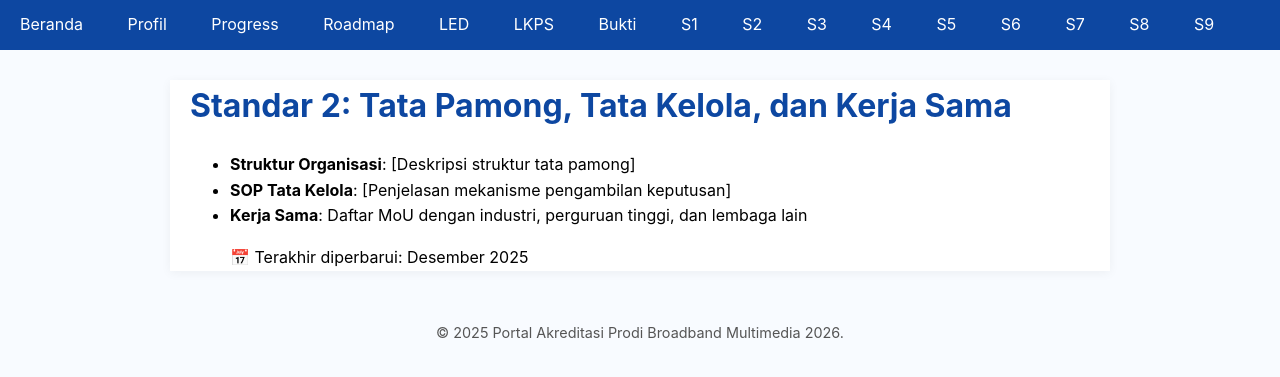
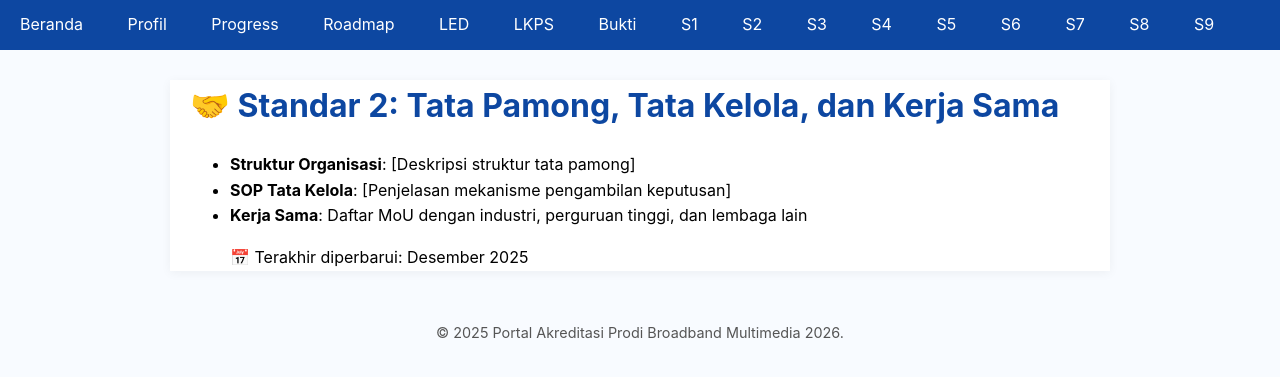
Before and after one commit to portal-psbm/aksi26, a Jekyll site: the page built from standar-2.md, in a window 1280 px wide. Shown: the top 377 px of the page. Built offline with Jekyll 4.4.1, drawn with Linux system fonts in a browser that asks for light colours.

```diff
--- a/standar-2.md
+++ b/standar-2.md
@@ -4,7 +4,7 @@ title: Standar 2
 permalink: /standar-2/
 ---
 
-# Standar 2: Tata Pamong, Tata Kelola, dan Kerja Sama
+# 🤝 Standar 2: Tata Pamong, Tata Kelola, dan Kerja Sama
 
 - **Struktur Organisasi**: [Deskripsi struktur tata pamong]
 - **SOP Tata Kelola**: [Penjelasan mekanisme pengambilan keputusan]
```
